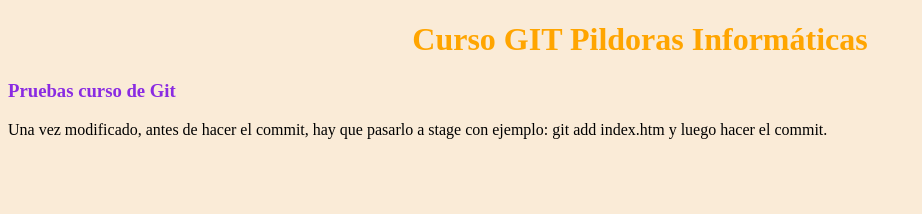
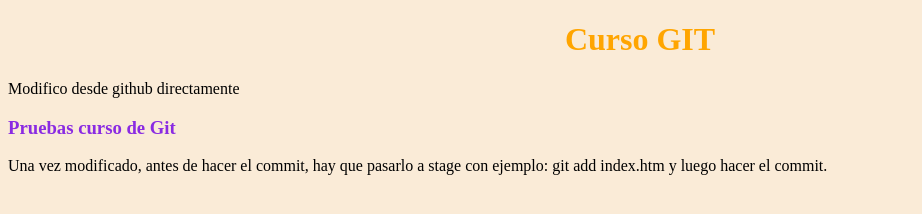
Before and after one commit to Githubudi-0/CursoGit, a plain HTML site: page index.html in a window 1280 px wide. Shown: the whole page, without its empty margins (0-922 px from the left). Drawn offline with Linux system fonts and the light colour scheme.

Commit message:
Update index.html

```diff
--- a/index.html
+++ b/index.html
@@ -7,7 +7,8 @@
     <title>Curso GIT Pildoras informáticas</title>
 </head>
 <body>
-    <h1>Curso GIT Pildoras Informáticas</h1>
+    <h1>Curso GIT</h1>
+    <p>Modifico desde github directamente</p>
 
     <h3>Pruebas curso de Git</h3>
     <p>Una vez modificado, antes de hacer el commit, hay que pasarlo a stage con ejemplo: git add index.htm
```
